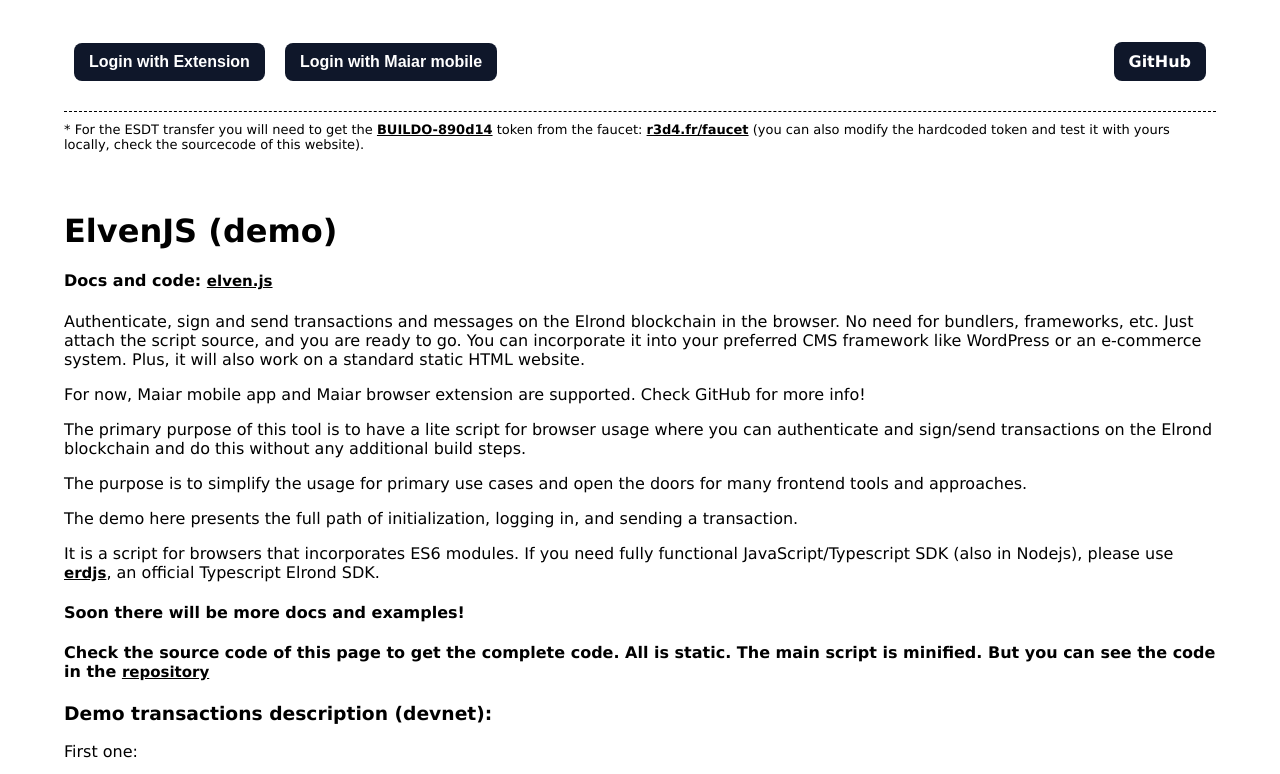
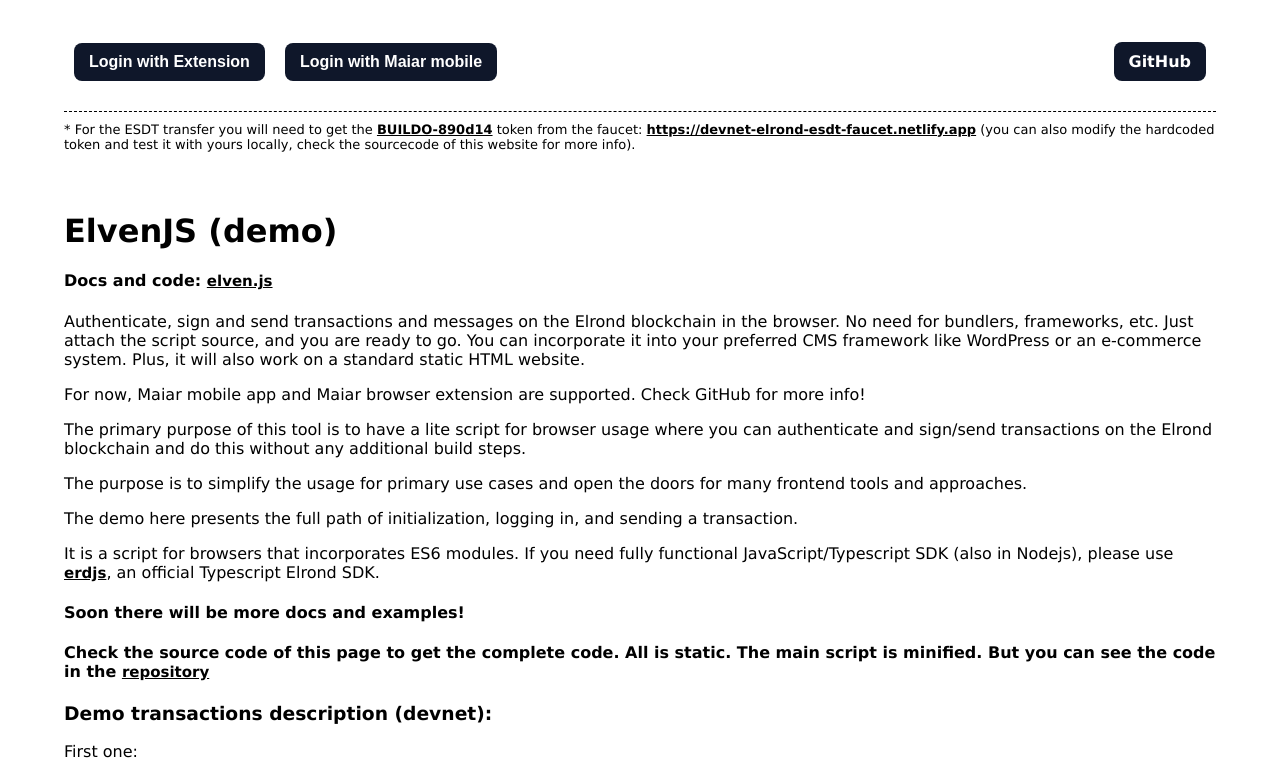
Before and after one commit to elven-js/elven.js, a website: page example/index.html in a window 1280 px wide. Shown: the top 774 px of the page. Drawn offline with Linux system fonts and the light colour scheme.

Commit message:
faucet link replace

```diff
--- a/example/index.html
+++ b/example/index.html
@@ -40,8 +40,10 @@
     </div>
     <div class="esdt-info">* For the ESDT transfer you will need to get the <a
         href="https://devnet-explorer.elrond.com/tokens/BUILDO-890d14" target="_blank"
-        rel="noopener noreferrer">BUILDO-890d14</a> token from the faucet: <a href="https://r3d4.fr/faucet"
-        target="_blank" rel="noopener noreferrer">r3d4.fr/faucet</a> (you can also modify the hardcoded token and test it with yours locally, check the sourcecode of this website).</div>
+        rel="noopener noreferrer">BUILDO-890d14</a> token from the faucet: <a
+        href="https://devnet-elrond-esdt-faucet.netlify.app/" target="_blank"
+        rel="noopener noreferrer">https://devnet-elrond-esdt-faucet.netlify.app</a> (you can also modify the hardcoded
+      token and test it with yours locally, check the sourcecode of this website for more info).</div>
 
     <div id="tx-hash" class="tx-hash"></div>
     <div id="qr-code-container" class="qr-code-container"></div>
@@ -87,9 +89,12 @@
 
     <h3>Other demos:</h3>
     <ol>
-      <li><a href="https://stackblitz.com/edit/web-platform-d4rx5v?file=index.html" target="_blank" rel="noopener noreferrer">StackBlitz vanilla html demo</a></li>
-      <li><a href="https://stackblitz.com/edit/withastro-astro-pwareu?file=src%2Fpages%2Findex.astro" target="_blank" rel="noopener noreferrer">StackBlitz Astro demo</a></li>
-      <li><a href="https://stackblitz.com/edit/vitejs-vite-rbo6du?file=src/App.tsx" target="_blank" rel="noopener noreferrer">StackBlitz Solid.js demo</a></li>
+      <li><a href="https://stackblitz.com/edit/web-platform-d4rx5v?file=index.html" target="_blank"
+          rel="noopener noreferrer">StackBlitz vanilla html demo</a></li>
+      <li><a href="https://stackblitz.com/edit/withastro-astro-pwareu?file=src%2Fpages%2Findex.astro" target="_blank"
+          rel="noopener noreferrer">StackBlitz Astro demo</a></li>
+      <li><a href="https://stackblitz.com/edit/vitejs-vite-rbo6du?file=src/App.tsx" target="_blank"
+          rel="noopener noreferrer">StackBlitz Solid.js demo</a></li>
     </ol>
   </div>
 
```
